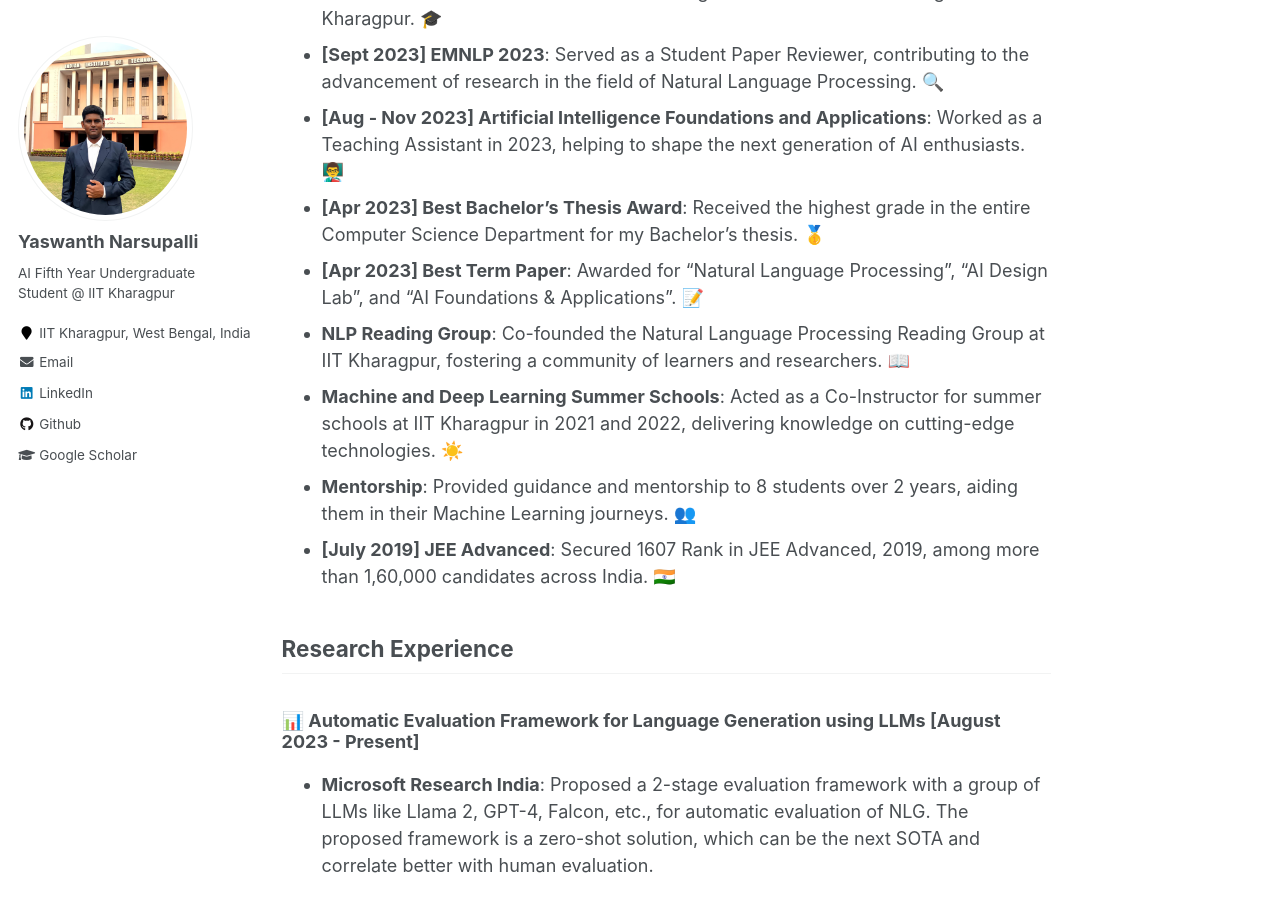
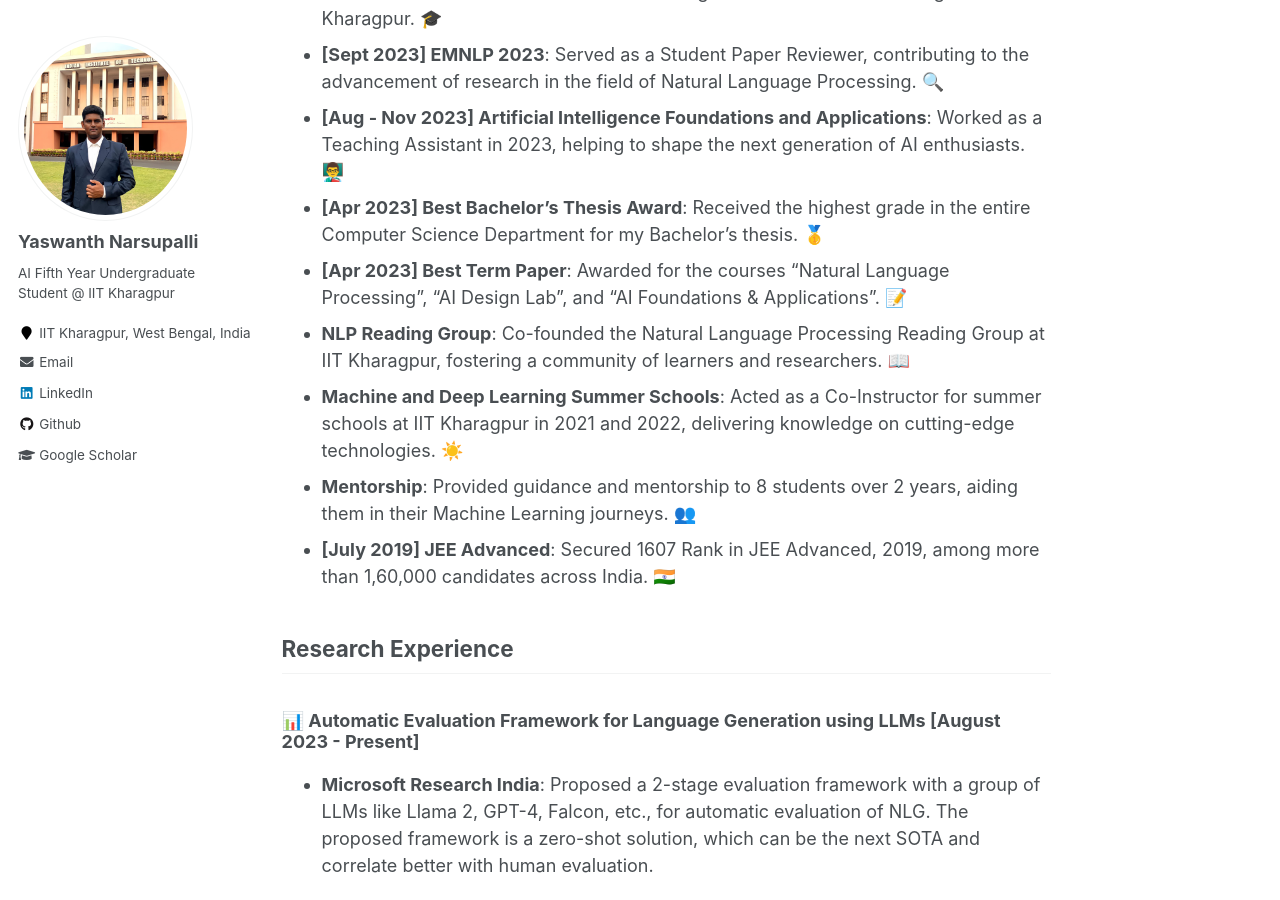
Before and after one commit to yaswanth-iitkgp/yaswanth-iitkgp.github.io, a Jekyll site: the page built from _pages/about.md, in a window 1280 px wide and 900 px high, scrolled down 1183 px. Built offline with Jekyll 4.4.1, drawn with Linux system fonts in a browser that asks for light colours.

```diff
--- a/_pages/about.md
+++ b/_pages/about.md
@@ -39,7 +39,7 @@ If you have any ideas that you would like to collaborate on, hit me up!
 - **[Sept 2023] EMNLP 2023**: Served as a Student Paper Reviewer, contributing to the advancement of research in the field of Natural Language Processing. 🔍
 - **[Aug - Nov 2023] Artificial Intelligence Foundations and Applications**: Worked as a Teaching Assistant in 2023, helping to shape the next generation of AI enthusiasts. 👨‍🏫
 - **[Apr 2023] Best Bachelor's Thesis Award**: Received the highest grade in the entire Computer Science Department for my Bachelor's thesis. 🥇
-- **[Apr 2023] Best Term Paper**: Awarded for "Natural Language Processing", "AI Design Lab", and "AI Foundations & Applications". 📝
+- **[Apr 2023] Best Term Paper**: Awarded for the courses "Natural Language Processing", "AI Design Lab", and "AI Foundations & Applications". 📝
 - **NLP Reading Group**: Co-founded the Natural Language Processing Reading Group at IIT Kharagpur, fostering a community of learners and researchers. 📖
 - **Machine and Deep Learning Summer Schools**: Acted as a Co-Instructor for summer schools at IIT Kharagpur in 2021 and 2022, delivering knowledge on cutting-edge technologies. ☀️
 - **Mentorship**: Provided guidance and mentorship to 8 students over 2 years, aiding them in their Machine Learning journeys. 👥
```
